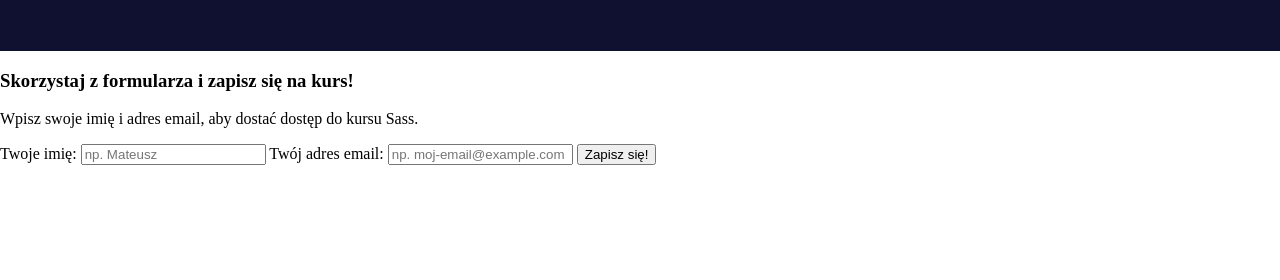
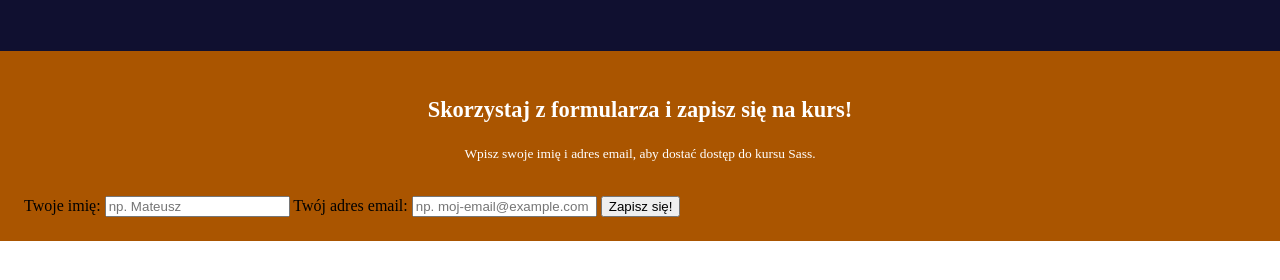
Before and after one commit to Edyta2801/Sass-revision, a plain HTML site: page index.html in a window 1280 px wide. Shown: the part 102-382 px from the top of the page. Drawn offline with Linux system fonts and the light colour scheme.

Commit message:
nestinfg selectors

```diff
--- a/css/style.scss
+++ b/css/style.scss
@@ -5,19 +5,31 @@ $backgroundColor: #101030;
 $standardPadding: 1.5em;
 $headingFontSize: 1.2em;
 
-
-
-
-
-body{
-    margin:0;
-    padding:0;
+body {
+  margin: 0;
+  padding: 0;
 }
 
-header{
-    color:$primaryColor;
-    background-color: $backgroundColor;
-    padding: $standardPadding;
+header {
+  color: $primaryColor;
+  background-color: $backgroundColor;
+  padding: $standardPadding;
+  text-align: center;
+  font-size: $headingFontSize;
+}
+
+// nested selectors
+
+main {
+  background-color: $primaryColor;
+  padding: $standardPadding;
+  .info {
+    color: white;
     text-align: center;
     font-size: $headingFontSize;
+    p {
+      font-size: 0.7em;
+      padding-bottom: $standardPadding;
+    }
+  }
 }
```
Also changed, not shown: css/style.css, 1 other file.
